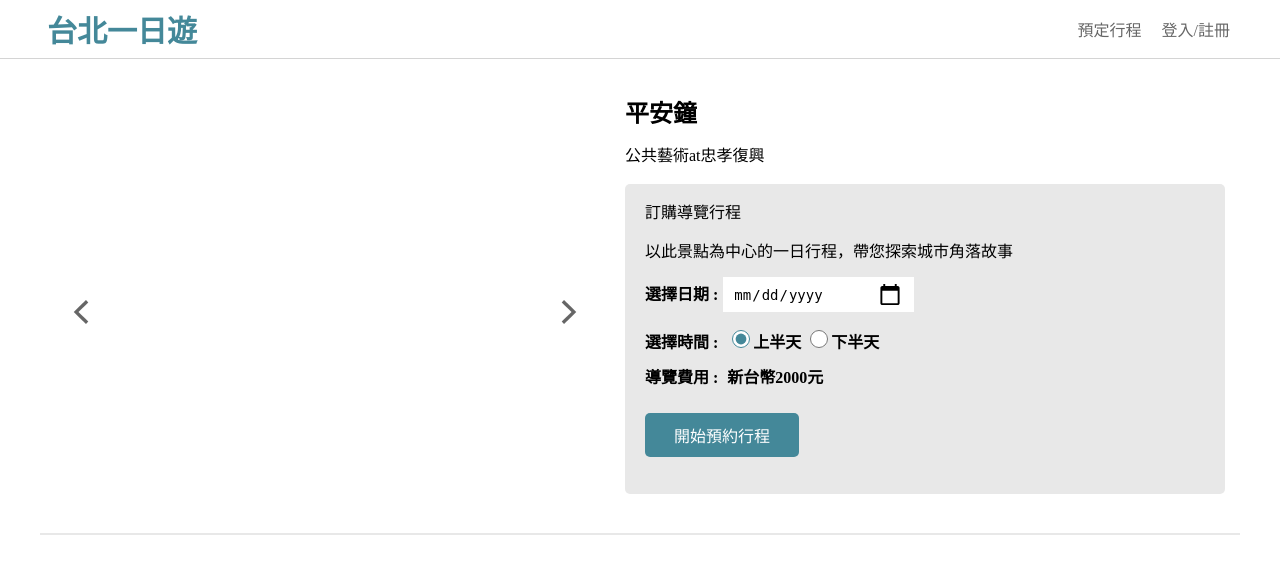
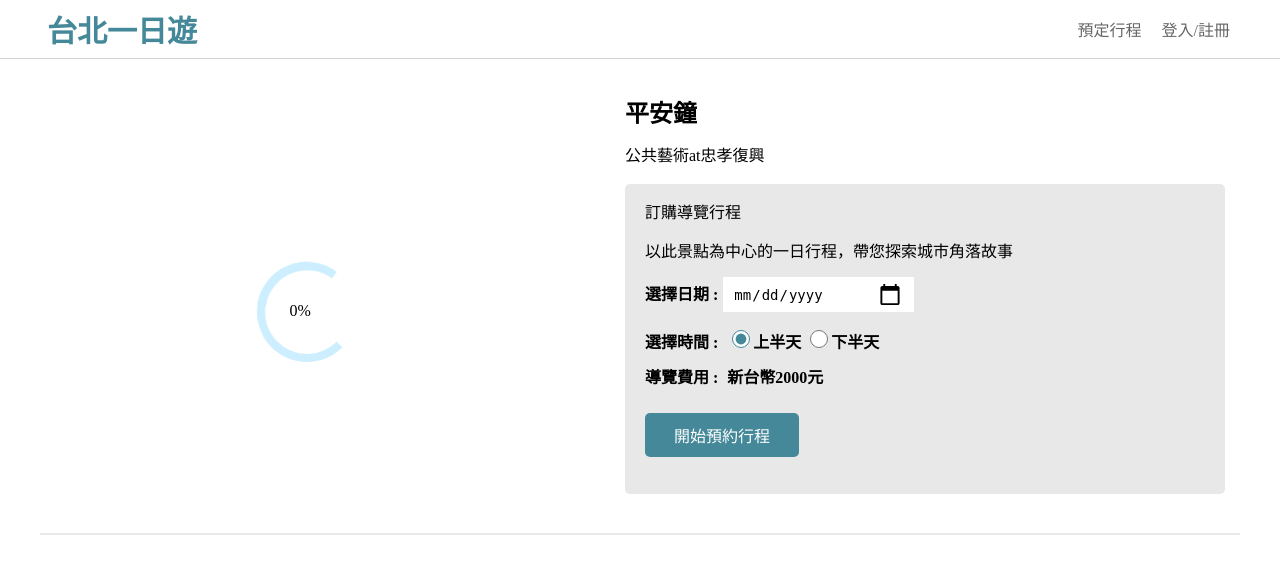
Before and after one commit to Tankliu6/taipei-day-trip, a Flask app: template templates/attraction.html in a window 1280 px wide. Shown: the top 561 px of the page. Run offline with Flask 2, Linux system fonts and the light colour scheme; the template is opened without the code that fills it, so the values that code supplies are empty; data comes from the database, SQL or seed files in the repository.

Commit message:
feat : Add image preload in attraction.html, attraction.js and attraction.css.

```diff
--- a/static/css/attraction.css
+++ b/static/css/attraction.css
@@ -215,6 +215,61 @@ input[type="date"]{
     font-weight: 400;
 }
 
+/* Preload image */
+.lds-ring-wrap {
+    position: absolute;
+    z-index: 100;
+    left: 36%;
+    top: 40%;
+}
+
+.loading-percent{
+    position: relative;
+    left: 50%;
+    top: 60%;
+    width: 37.33px;
+}
+
+.lds-ring {
+  display: inline-block;
+  position: relative;
+  width: 80px;
+  height: 80px;
+}
+
+.lds-ring div {
+  box-sizing: border-box;
+  display: block;
+  position: absolute;
+  width: 100px;
+  height: 100px;
+  margin: 8px;
+  border: 8px solid #cef;
+  border-radius: 50%;
+  animation: lds-ring 1.2s cubic-bezier(0.5, 0, 0.5, 1) infinite;
+  border-color: #cef transparent transparent transparent;
+}
+.lds-ring div:nth-child(1) {
+  animation-delay: -0.45s;
+}
+.lds-ring div:nth-child(2) {
+  animation-delay: -0.3s;
+}
+.lds-ring div:nth-child(3) {
+  animation-delay: -0.15s;
+}
+@keyframes lds-ring {
+  0% {
+    transform: rotate(0deg);
+  }
+  100% {
+    transform: rotate(360deg);
+  }
+}
+
+
+
+
 /* 1200px 以上 */
 @media (min-width: 1200px) {
     #Nav-container, #hero-pic-profile-container-grid, #infors-titles-container, #hero-section{
--- a/static/js/attraction.js
+++ b/static/js/attraction.js
@@ -5,42 +5,32 @@ const categoryMrt = document.querySelector("#category-mrt");
 const description = document.querySelector("#description");
 const address = document.querySelector("#address");
 const transport = document.querySelector("#transport");
-const dots = document.querySelector("#dots");
+const dotContainer = document.querySelector("#dots");
 const title = document.querySelector("title")
 
-/* 向左按鈕 */
+/* slider 向左按鈕 */
 function previous(){
-    console.log("pre");
-    let dots = document.querySelectorAll(".dot");
+    const dots = document.querySelectorAll(".dot");
     for(dot of dots){
-        console.log("for fire");
         if(dot.style.backgroundColor == "rgb(0, 0, 0)"){
-            console.log("if fire");
             /* 將黑色點點變成白色 */
             dot.style.backgroundColor = "#FFFFFF";
             /* 關閉黑色點點對應的景點圖片 */
-            let imgPairToDot = document.querySelector("#pic-container img[style = 'display: block;']");
+            const imgPairToDot = document.querySelector("#pic-container img[style = 'display: block;']");
             imgPairToDot.style.display = "none";
             /* 找出被關閉圖片的上一個編號 */
             /* 如果從編號 '0' 找上一個，就讓圖片及點點編號到最後一個 */
             let previousNum;
-            console.log(imgPairToDot.value);
             if(imgPairToDot.value === 0){
                 previousNum = dots.length - 1;
-                console.log(previousNum);
-                console.log("one");
             }else{
                 previousNum = imgPairToDot.value - 1;
-                console.log("two");
             };
             /* 打開上一個編號的景點圖片及點點背景(黑色) */
-            console.log(previousNum);
-            let dotShow = document.querySelector(`#dot-id${previousNum}`);
+            const dotShow = document.querySelector(`#dot-id${previousNum}`);
             dotShow.style.backgroundColor = "#000000";
-            console.log("three");
-            let imgShow = document.querySelector(`#img-id${previousNum}`);
+            const imgShow = document.querySelector(`#img-id${previousNum}`);
             imgShow.style.display = "block";
-            console.log("four");
             /* 如果執行過一次就跳出整個for(dot of dots) */
             /* 繼續檢查會導致編號'頭'跳編號'尾'時又執行一遍if(dot.style.backgroundColor == "rgb(0, 0, 0)") */
             return
@@ -48,39 +38,29 @@ function previous(){
     }
 };
 
-/* 向右按鈕 */
+/* slider 向右按鈕 */
 function next(){
-    console.log("nxt");
-    let dots = document.querySelectorAll(".dot");
+    const dots = document.querySelectorAll(".dot");
     for(dot of dots){
-        console.log("for fire");
         if(dot.style.backgroundColor == "rgb(0, 0, 0)"){
-            console.log("if fire");
             /* 將黑色點點變成白色 */
             dot.style.backgroundColor = "#FFFFFF";
             /* 關閉黑色點點對應的景點圖片 */
-            let imgPairToDot = document.querySelector("#pic-container img[style = 'display: block;']");
+            const imgPairToDot = document.querySelector("#pic-container img[style = 'display: block;']");
             imgPairToDot.style.display = "none";
             /* 找出被關閉圖片的下一個編號 */
             /* 如果從編號 '5' 找下一個，就讓圖片及點點編號到第一個 */
             let nextNum;
-            console.log(imgPairToDot.value);
             if(imgPairToDot.value === dots.length - 1){
                 nextNum = 0;
-                console.log(nextNum);
-                console.log("one");
             }else{
                 nextNum = imgPairToDot.value + 1;
-                console.log("two");
             };
             /* 打開上一個編號的景點圖片及點點背景(黑色) */
-            console.log(nextNum);
-            let dotShow = document.querySelector(`#dot-id${nextNum}`);
+            const dotShow = document.querySelector(`#dot-id${nextNum}`);
             dotShow.style.backgroundColor = "#000000";
-            console.log("three");
-            let imgShow = document.querySelector(`#img-id${nextNum}`);
+            const imgShow = document.querySelector(`#img-id${nextNum}`);
             imgShow.style.display = "block";
-            console.log("four");
             /* 如果執行過一次就跳出整個for(dot of dots) */
             /* 繼續檢查會導致編號'尾'跳編號'頭'時又執行一遍if(dot.style.backgroundColor == "rgb(0, 0, 0)") */
             return
@@ -88,14 +68,14 @@ function next(){
     }
 };
 
-/* 網頁跳轉進來後渲染資料 */
-function fetchData(){
+
+/* attraction page 網頁跳轉進來後渲染資料 */
+function renderDataOnPage(){
     // 抓取跳轉過來的網址 id
     let id = window.location.href.split("/");
     id = id[id.length - 1];
-
     // fetch 後端 api 取回對應 id 景點資料
-    let url = `/api/attraction/${id}`;
+    const url = `/api/attraction/${id}`;
     fetch(url).then(function(response){
         return response.json();
     }).then(function(data){
@@ -104,80 +84,116 @@ function fetchData(){
             data.data.mrt = "nomrt"
         };
         /* 將接回的資料渲染到前端畫面 */
+        processPageInfo(data);
+        processImgOnSlider(data);
+    })
+};
+
+/* render page basic info */
+function processPageInfo(data){
     title.textContent = data.data.name;
     Name.textContent = data.data.name;
     categoryMrt.textContent = `${data.data.category} at ${data.data.mrt}`;
     description.textContent = data.data.description;
     address.textContent = data.data.address;
     transport.textContent = data.data.transport;
-        let picContainer = document.querySelector("#pic-container");
+}
 
+/* render Img slider */
+function processImgOnSlider(data){
+    dotContainer.style.display = "none";
+    const picContainer = document.querySelector("#pic-container");
+    const loadingPercentContainer = document.querySelector(".loading-percent");
+    const loadingImg = document.querySelector(".lds-ring-wrap");
+    const loadingProgress = data.data.images.length;
+    let imgNum = 0;
+    let loadingPercent;
+    let numLoaded = 0;
     /* 每張照片賦予編號，與 slide 下方點點(dot)成對 */
-        let imgNum = 0;
+    const images = data.data.images.map(imgUrl => {
+        const img = new window.Image();
+        img.src = imgUrl;
+        return img;
+      });
 
-        // 將圖片依序放進 slide 容器中
-        for(imgUrl of data.data.images){
-            /* img.src */
-            let img = document.createElement("img");
-            img.src = imgUrl;
+    for (const img of images) {
+        img.onload = function () {
+            numLoaded++;
+            // toFixed() would return string!!!
+            loadingPercent = Number((numLoaded / loadingProgress).toFixed(2));
+            loadingPercentContainer.textContent = `${loadingPercent * 100}%`;
+            if (loadingPercent === 1) {
+                loadingImg.style.display = "none";
+                showFirstImage();
+            }
+        };
         img.setAttribute("id", `img-id${imgNum}`);
-
-            /* set img's pair value */
         img.value = imgNum;
-
         /* append Img into pic-container */
         picContainer.appendChild(img);
-
-            /* create dot and append in dots */
-            let dot = document.createElement("div");
+        /* create dot and append in dotContainer */
+        const dot = document.createElement("div");
         dot.setAttribute("class", "dot");
 
         /* set dot's pair value */
         dot.value = imgNum;
 
         /* set id{imgNum} on dot for changing background-color */
-            dot.setAttribute("id", `dot-id${imgNum}`)
+        dot.setAttribute("id", `dot-id${imgNum}`);
 
         /* dot onclick and switching pairedImg */
-            dot.addEventListener("click", function (){
+        dot.addEventListener("click", changeImageOnDotClick);
+        dotContainer.appendChild(dot);
+
+        img.style.display = "none";
+        /* 第一張圖片(編號'0')預設'block'，點點預設'黑色' */
+        // if (imgNum == 0) {
+        //     // dot.style.backgroundColor = "#000000";
+        // } else {
+        //     img.style.display = "none";
+        // }
+        imgNum++;
+    };
+}
+
+/* Dot below slider */
+function changeImageOnDotClick() {
     /* container have 2 more imgs, previous and next btns' imgs. */
-                let pairImg = document.querySelectorAll(`div#pic-container img`)
+    const pairImg = document.querySelectorAll(`div#pic-container img`);
 
     /* So we need to plus 2 to get the right order in pairImg container */
     let num = this.value + 2;
 
     /* hidden the img playing on the pic-container */
-                for(img of pairImg){
-                    console.log(img.style.display);
-                    if(img.style.display === "block"){
+    for (let img of pairImg) {
+        if (img.style.display === "block") {
             img.style.display = "none";
             /* 圖片對應的 dot，將其背景顏色改變 */
-                        let dotWhere = document.querySelector(`#dot-id${img.value}`);
+            const dotWhere = document.querySelector(`#dot-id${img.value}`);
             dotWhere.style.backgroundColor = "#FFFFFF";
-                        console.log(dotWhere);
-                    };
-                };
+        }
+    }
 
     /* change the background-color of dot we clicked */
     this.style.backgroundColor = "#000000";
 
     /* Show the clicked dot paired img */
     pairImg[num].style.display = "block";
+}
+
+/* show first slide when all Img well loaded */
+function showFirstImage() {
+    const firstImg = document.querySelector("#img-id0");
+    firstImg.style.display = "block";
+    dotContainer.style.display = "flex";
+    const firstDot = document.querySelector("#dot-id0");
+    firstDot.style.backgroundColor = "#000000";
+    const sliderBtn = document.querySelectorAll(".slider-btn");
+    sliderBtn.forEach(btn => {
+        btn.style.display = "block"
     });
-            dots.appendChild(dot);
-            /* 第一張圖片(編號'0')預設'黑色'，點點預設'黑色' */
-            if(imgNum == 0){
-                img.style.display = "block";
-                dot.style.backgroundColor = "#000000";
-            }else{
-                img.style.display = "none";
+
 };
-            imgNum ++;
-        };
-    })
-};
-
-
 
 /* 轉換花費 */
 function changeRadioCharge(radioBtn){
@@ -187,4 +203,4 @@ function changeRadioCharge(radioBtn){
     chargeBoxOnHtml.textContent = charge;
 }
 
-fetchData();
+renderDataOnPage();
--- a/templates/attraction.html
+++ b/templates/attraction.html
@@ -10,11 +10,20 @@
     <div id = "hero-section-container-grid">
         <div id = "hero-section-container-grid-left">
             <div id = "pic-container">
+                <div class = "lds-ring-wrap">
+                    <div class="lds-ring">
+                        <div></div>
+                        <div></div>
+                        <div></div>
+                        <div></div>
+                        <span class = "loading-percent">0%</span>
+                    </div>
+                </div>
                 <!-- <img src = "https://www.travel.taipei/d_upload_ttn/sceneadmin/pic/11000848.jpg"> -->
-                <a class = "slider-btn previous" onclick = "previous();">
+                <a class = "slider-btn previous" onclick = "previous();" style = "display: none;">
                     <img src = "../static/image/btn_leftArrow.png">
                 </a>
-                <a class = "slider-btn next" onclick = "next();">
+                <a class = "slider-btn next" onclick = "next();" style = "display: none;">
                     <img src = "../static/image/btn_rightArrow.png">
                 </a>
                 <div id = "dots">
```
Lines whose indentation alone changed are shown as unchanged.
